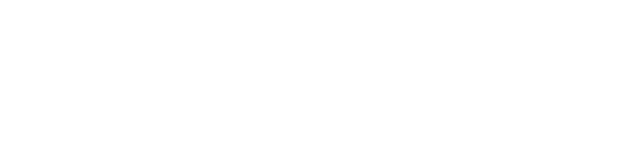
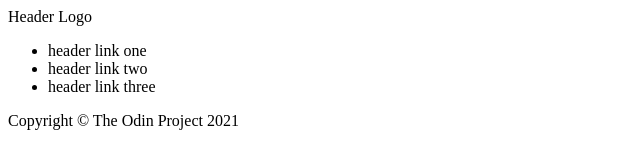
Before and after one commit to dedge-ct/odin-landing-page, a plain HTML site: page index.html in a window 1280 px wide. Shown: the whole page, without its empty margins (0-640 px from the left). Drawn offline with Linux system fonts and the light colour scheme.

Commit message:
Added page sections

```diff
--- a/index.html
+++ b/index.html
@@ -3,9 +3,26 @@
 <head>
     <meta charset="UTF-8">
     <meta name="viewport" content="width=device-width, initial-scale=1.0">
-    <title>Document</title>
+    <title>Landing Page</title>
 </head>
 <body>
+    <div class="header">
+        <div class="logo">Header Logo</div>
+        <ul class="links">
+            <li><a>header link one</a></li>
+            <li><a>header link two</a></li>
+            <li><a>header link three</a></li>
+        </ul>
+    </div>
+    <div class="hero">
 
+    </div>
+    <div class="info"></div>
+
+    <div class="quote"></div>
+
+    <div class="footer">
+        Copyright © The Odin Project 2021
+    </div>
 </body>
 </html>
```
Also changed, not shown: styles.css (added).
